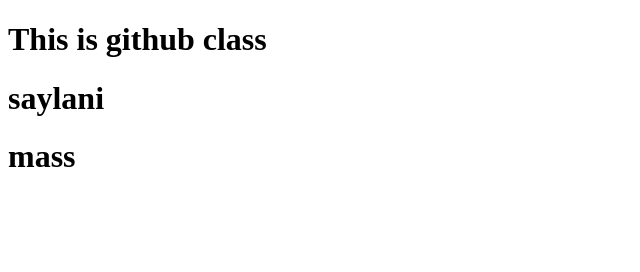
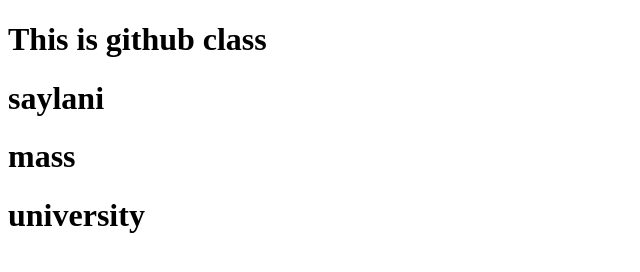
Before and after one commit to itxbasit/Test_1, a plain HTML site: page index.html in a window 1280 px wide. Shown: the whole page, without its empty margins (0-640 px from the left). Drawn offline with Linux system fonts and the light colour scheme.

Commit message:
new line

```diff
--- a/index.html
+++ b/index.html
@@ -9,5 +9,6 @@
     <h1>This is github class</h1>
     <h1>saylani</h1>
     <h1>mass</h1>
+    <h1>university</h1>
 </body>
 </html>
```
